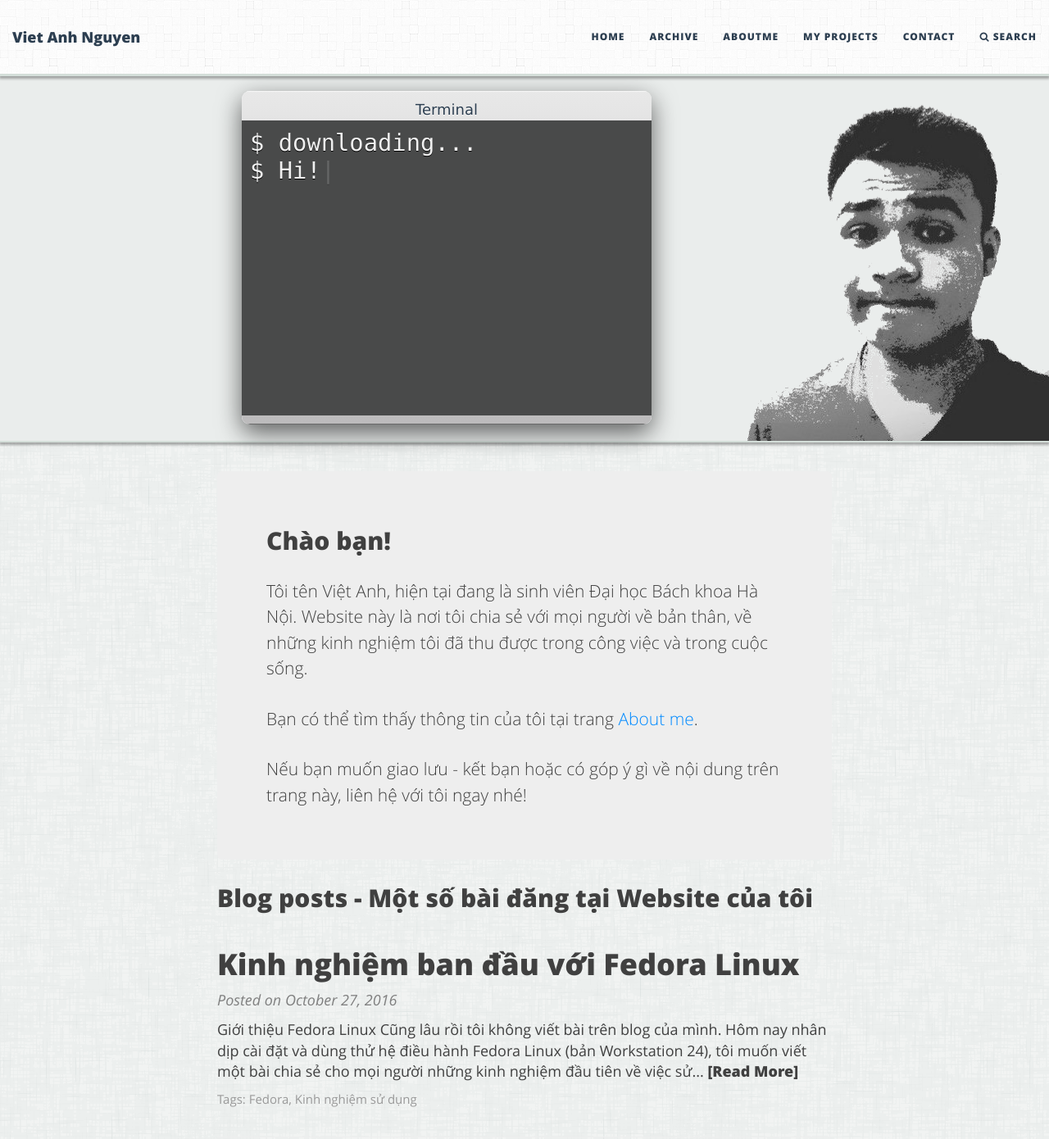
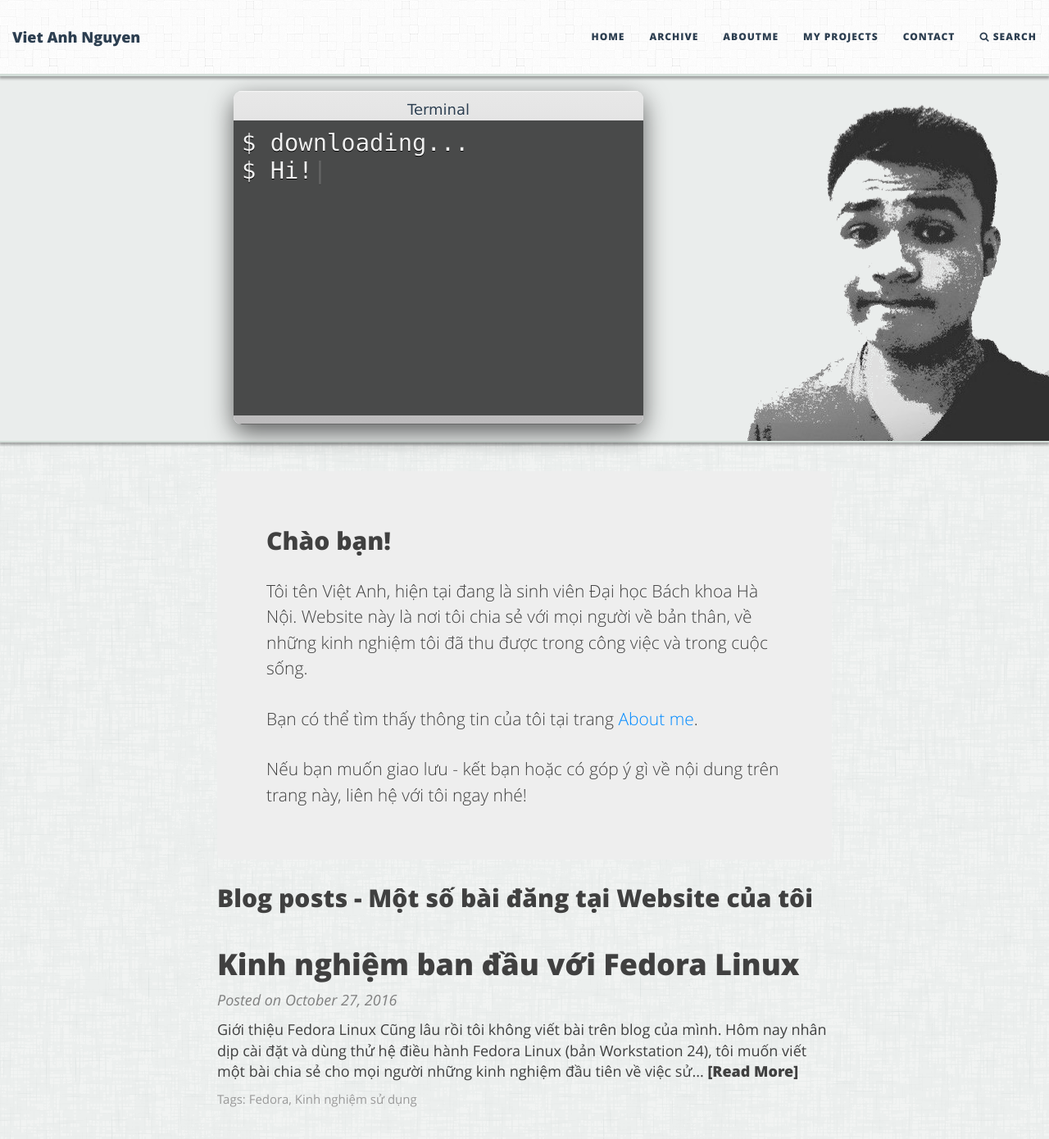
Before and after one commit to diglink/vietanhdev.github.io, a Jekyll site: the page built from index.html, in a window 1280 px wide and 1400 px high. Shown: the top 1390 px of the window at 82% size. Built offline with Jekyll 4.4.1, drawn with Linux system fonts in a browser that asks for light colours; the list of posts is cut into pages by our own code.

Commit message:
update web

```diff
--- a/index.html
+++ b/index.html
@@ -89,7 +89,7 @@
 /* text editor styles */
 .text-editor-wrap {
   display: block;
-  margin-left: 10px;
+  margin-left: 20px auto 20px 10px;
   max-width: 500px;
   border-radius: 10px;
   box-shadow: rgba(0, 0, 0, 0.6) 0px 10px 30px;
```
